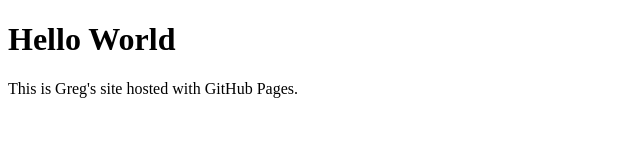
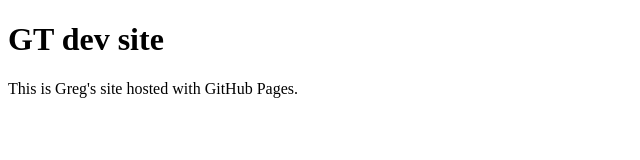
Before and after one commit to gturnquist4444/gturnquist4444.github.io, a plain HTML site: page index.html in a window 1280 px wide. Shown: the whole page, without its empty margins (0-640 px from the left). Drawn offline with Linux system fonts and the light colour scheme.

Commit message:
Update index.html

```diff
--- a/index.html
+++ b/index.html
@@ -1,7 +1,7 @@
 <!DOCTYPE html>
 <html>
 <body>
-<h1>Hello World</h1>
+<h1>GT dev site</h1>
 <p>This is Greg's site hosted with GitHub Pages.</p>
 </body>
 </html>
```
